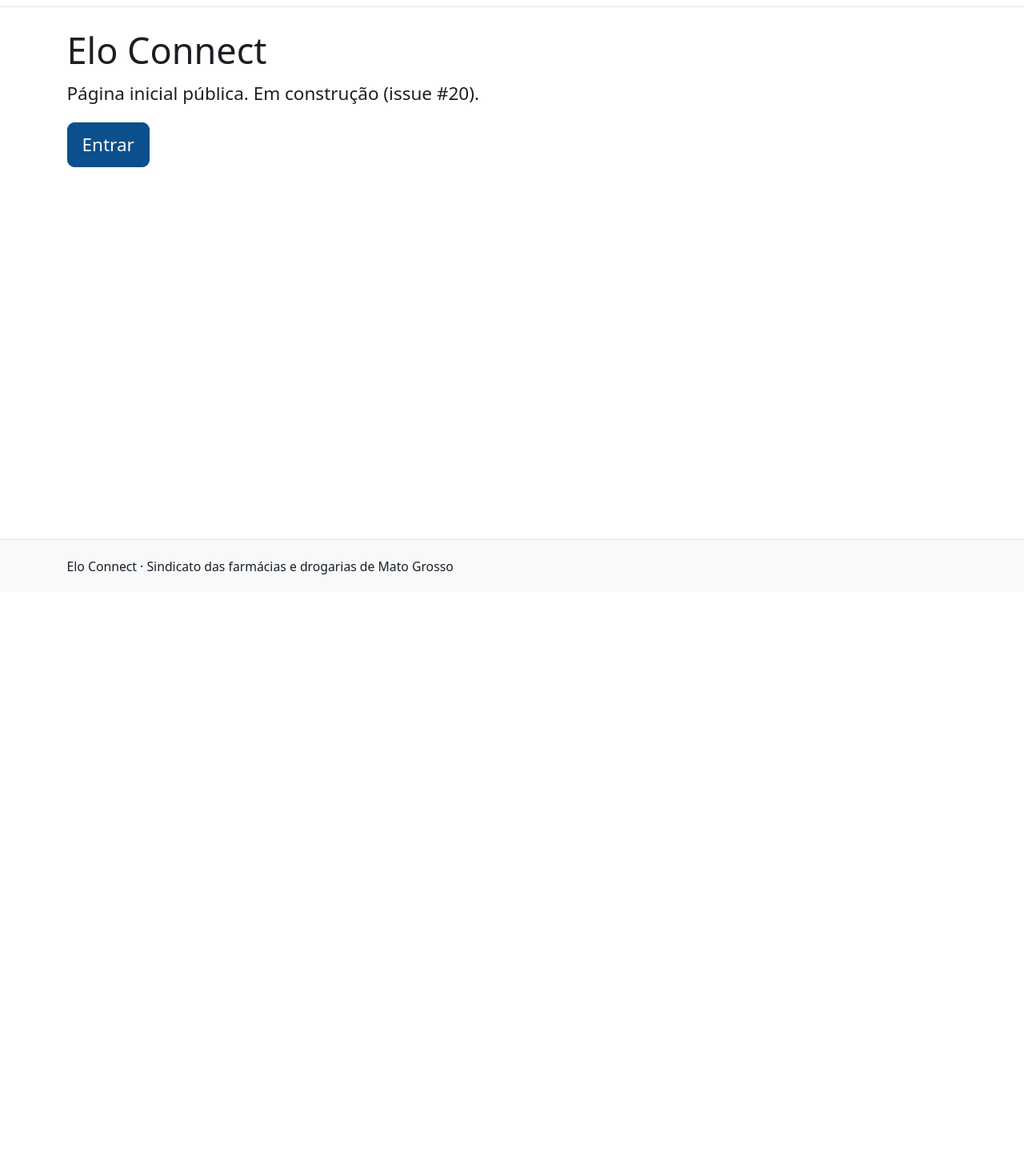
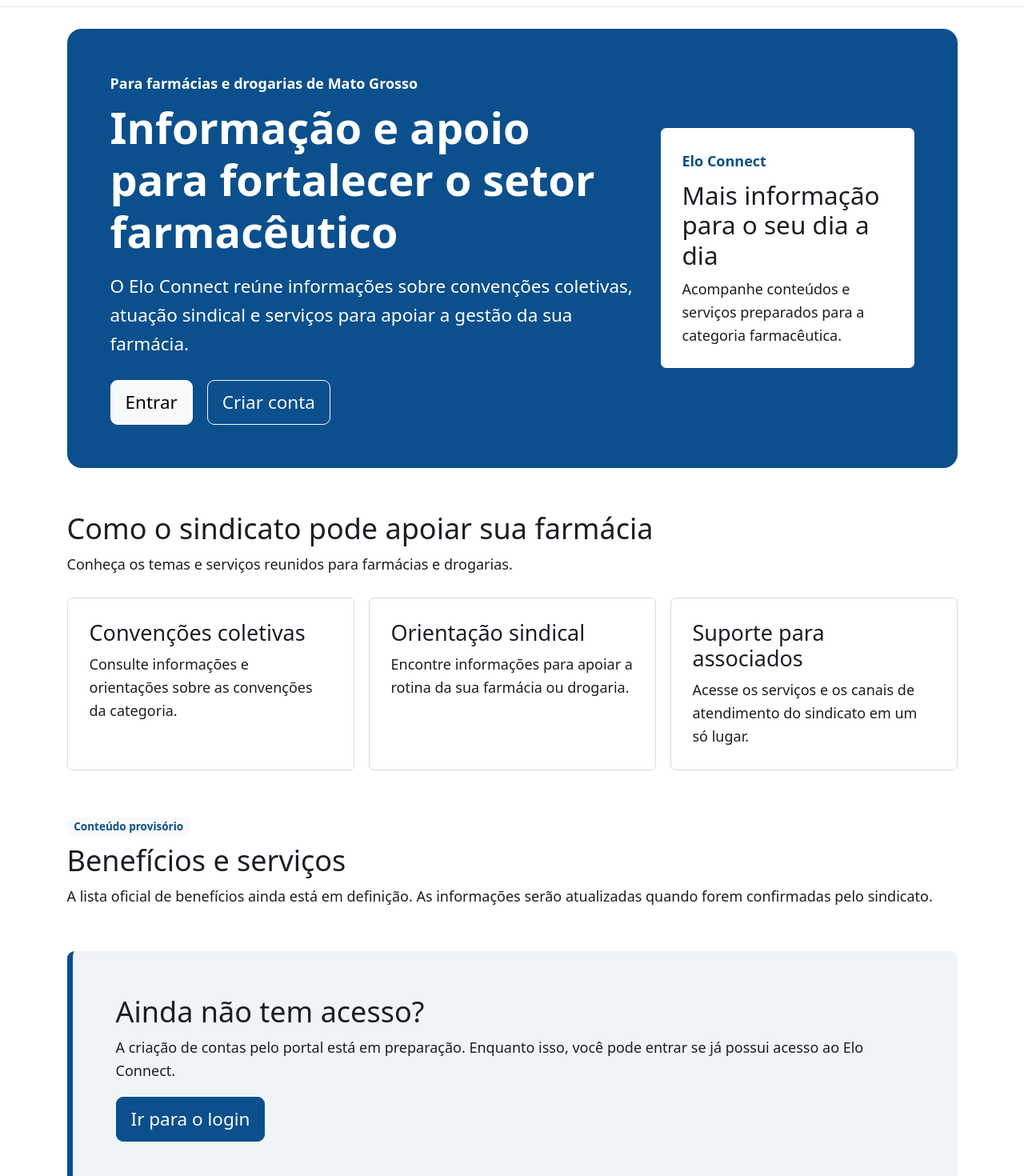
Before and after one commit to eloconnect/platform, a React (Vite) app in the folder apps/web/: page / in a window 1280 px wide. Shown: the part 60-1530 px from the top of the page at 80% size. Before the commit the page ends 800 px from the top, so only its background shows below. Built offline with nearby package versions, Linux system fonts and the light colour scheme; no server answers.

Commit message:
feat(web): criar landing page publica

```diff
--- a/apps/web/src/estilos/tema.scss
+++ b/apps/web/src/estilos/tema.scss
@@ -61,3 +61,27 @@
   color: $body-color;
   font-weight: 600;
 }
+
+.inicio-hero {
+  border-radius: 1rem;
+  background: $primary;
+  color: #fff;
+}
+
+.inicio-hero h1,
+.inicio-hero p {
+  max-width: 52rem;
+}
+
+.inicio-destaque {
+  color: $body-color;
+}
+
+.inicio-card {
+  border-color: #d5dce2;
+}
+
+.cadastro-info {
+  border-left: 0.4rem solid $primary;
+  background: #eef4f8;
+}
--- a/apps/web/src/paginas/publico/PaginaInicial.tsx
+++ b/apps/web/src/paginas/publico/PaginaInicial.tsx
@@ -1,18 +1,116 @@
 import { Link } from 'react-router';
 import { useTituloPagina } from '../../componentes';
+import { Badge, Card, Col, Row } from 'react-bootstrap';
 
-/** Landing page pública (US01, issue #20). */
+const apoios = [
+  {
+    titulo: 'Convenções coletivas',
+    descricao:
+      'Consulte informações e orientações sobre as convenções da categoria.',
+  },
+  {
+    titulo: 'Orientação sindical',
+    descricao:
+      'Encontre informações para apoiar a rotina da sua farmácia ou drogaria.',
+  },
+  {
+    titulo: 'Suporte para associados',
+    descricao:
+      'Acesse os serviços e os canais de atendimento do sindicato em um só lugar.',
+  },
+];
+
 export function PaginaInicial() {
   useTituloPagina('Início');
-  // TODO(#20): conteúdo da landing page (o que o sindicato oferece).
+
   return (
-    <>
-      <h1>Elo Connect</h1>
-      <p className="lead">Página inicial pública. Em construção (issue #20).</p>
-      {/* Link com aparência de botão: navega sem recarregar a página. */}
-      <Link to="/entrar" className="btn btn-primary btn-lg">
-        Entrar
-      </Link>
-    </>
+    <div className="pagina-inicial">
+      <section
+        className="inicio-hero p-4 p-lg-5 mb-5"
+        aria-labelledby="titulo-inicio"
+      >
+        <Row className="align-items-center g-4">
+          <Col lg={8}>
+            <p className="fw-semibold mb-2">
+              Para farmácias e drogarias de Mato Grosso
+            </p>
+            <h1 id="titulo-inicio" className="display-5 fw-bold">
+              Informação e apoio para fortalecer o setor farmacêutico
+            </h1>
+            <p className="lead mt-3 mb-4">
+              O Elo Connect reúne informações sobre convenções coletivas,
+              atuação sindical e serviços para apoiar a gestão da sua farmácia.
+            </p>
+            <div className="d-flex flex-wrap gap-3">
+              <Link className="btn btn-light btn-lg" to="/entrar">
+                Entrar
+              </Link>
+              <Link className="btn btn-outline-light btn-lg" to="#cadastro">
+                Criar conta
+              </Link>
+            </div>
+          </Col>
+          <Col lg={4}>
+            <Card className="inicio-destaque border-0 h-100">
+              <Card.Body className="p-4">
+                <p className="text-primary fw-semibold mb-2">Elo Connect</p>
+                <h2 className="h3">Mais informação para o seu dia a dia</h2>
+                <p className="mb-0">
+                  Acompanhe conteúdos e serviços preparados para a categoria
+                  farmacêutica.
+                </p>
+              </Card.Body>
+            </Card>
+          </Col>
+        </Row>
+      </section>
+
+      <section className="mb-5" aria-labelledby="titulo-apoios">
+        <div className="mb-4">
+          <h2 id="titulo-apoios">Como o sindicato pode apoiar sua farmácia</h2>
+          <p className="mb-0">
+            Conheça os temas e serviços reunidos para farmácias e drogarias.
+          </p>
+        </div>
+        <Row className="g-3">
+          {apoios.map((apoio) => (
+            <Col key={apoio.titulo} md={6} xl={4}>
+              <Card className="h-100 inicio-card">
+                <Card.Body className="p-4">
+                  <h3 className="h4">{apoio.titulo}</h3>
+                  <p className="mb-0">{apoio.descricao}</p>
+                </Card.Body>
+              </Card>
+            </Col>
+          ))}
+        </Row>
+      </section>
+
+      <section className="mb-5" aria-labelledby="titulo-beneficios">
+        <Badge bg="light" text="primary" className="mb-2">
+          Conteúdo provisório
+        </Badge>
+        <h2 id="titulo-beneficios">Benefícios e serviços</h2>
+        <p>
+          A lista oficial de benefícios ainda está em definição. As informações
+          serão atualizadas quando forem confirmadas pelo sindicato.
+        </p>
+      </section>
+
+      <section
+        id="cadastro"
+        className="cadastro-info p-4 p-lg-5 rounded-3"
+        aria-labelledby="titulo-cadastro"
+      >
+        <h2 id="titulo-cadastro">Ainda não tem acesso?</h2>
+        <p>
+          A criação de contas pelo portal está em preparação. Enquanto isso,
+          você pode entrar se já possui acesso ao Elo Connect.
+        </p>
+        <Link className="btn btn-primary btn-lg" to="/entrar">
+          Ir para o login
+        </Link>
+      </section>
+    </div>
   );
 }
```
Also changed, not shown: 1 other file (tests, documents, lock files or other folders).
